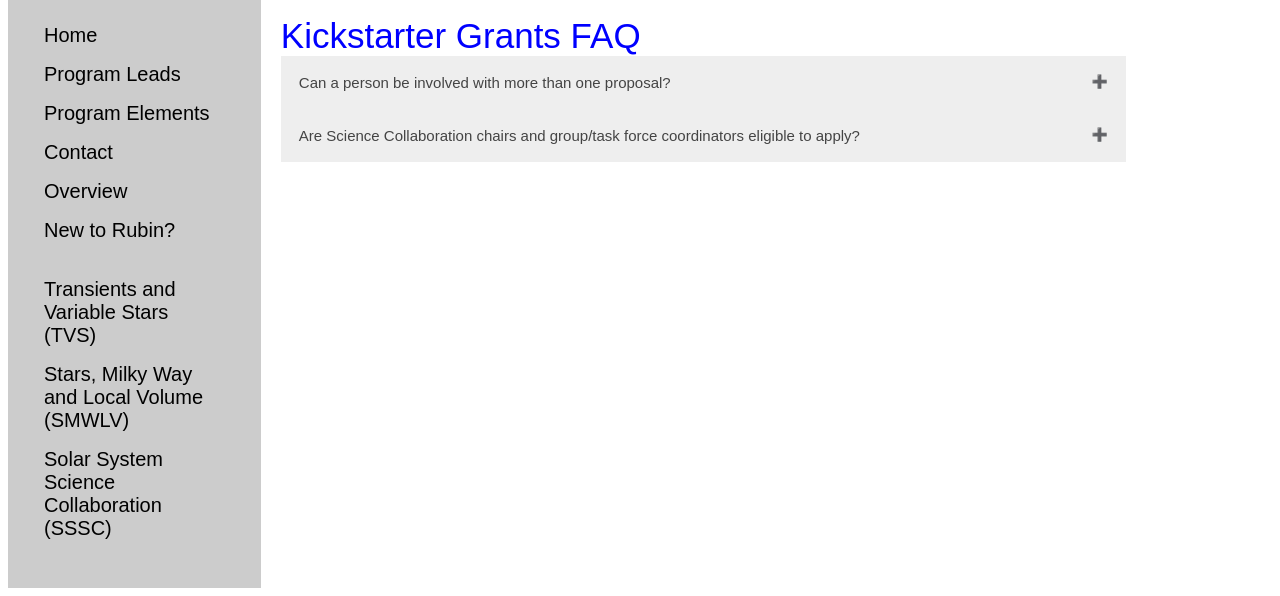
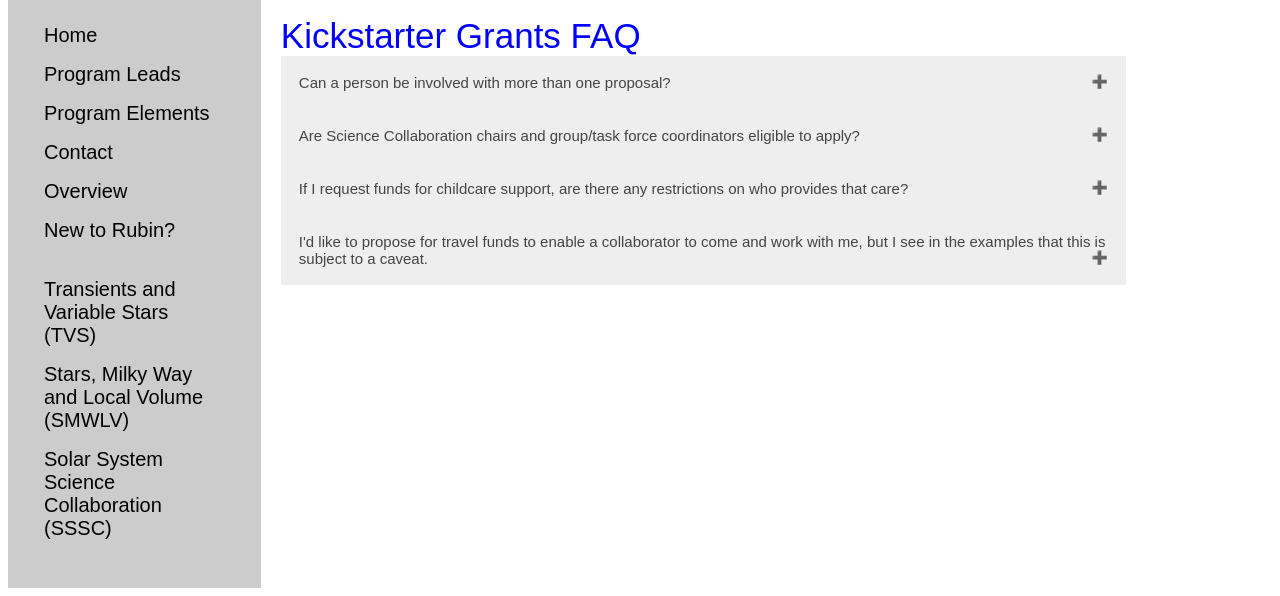
Before and after one commit to lsst-sci-prep/lsst-sci-prep.github.io, a Jekyll site: the page built from grants_faq.html, in a window 1280 px wide and 900 px high, scrolled down 693 px, cut to the strip 304-900 px from the top of the window. Built offline with Jekyll 4.4.1, drawn with Linux system fonts in a browser that asks for light colours.

Commit message:
Added FAQ

```diff
--- a/grants_faq.html
+++ b/grants_faq.html
@@ -11,6 +11,22 @@ title: Program Elements
   <div class="content">
     <p>Absolutely!  The program is designed to encourage all contributions to Science Collaborations, since
     they benefit the wider community.</p>
+  </div>
+  <button type="button" class="collapsible">If I request funds for childcare support,
+    are there any restrictions on who provides that care?</button>
+  <div class="content">
+    <p>No, you should decide who cares for your children!  You only need to describe
+      in your proposal how funding childcare will enable your Rubin-related science. </p>
+  </div>
+  <button type="button" class="collapsible">I'd like to propose for travel funds
+    to enable a collaborator to come and work with me, but I see in the examples
+    that this is subject to a caveat.  </button>
+  <div class="content">
+    <p>The ongoing pandemic and uneven availability of vaccines means that we
+    all face rapidly changing travel restrictions, which are different in different
+   parts of the world.  You are welcome to propose for travel funds, but we recommend
+ that you include a contingency plan describing how the work will proceed in the event
+that travel is not possible. </p>
   </div>
 
 <script>
```
